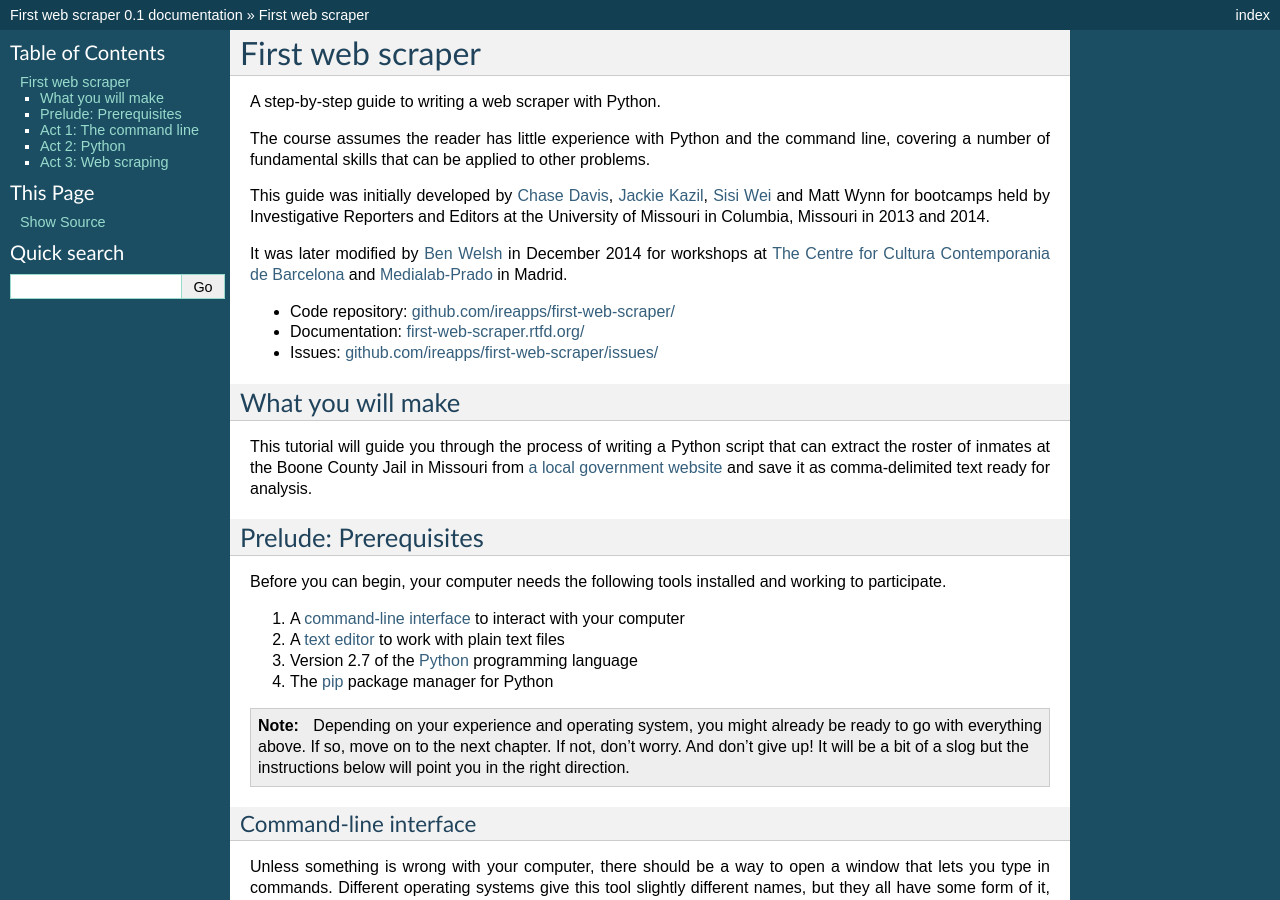
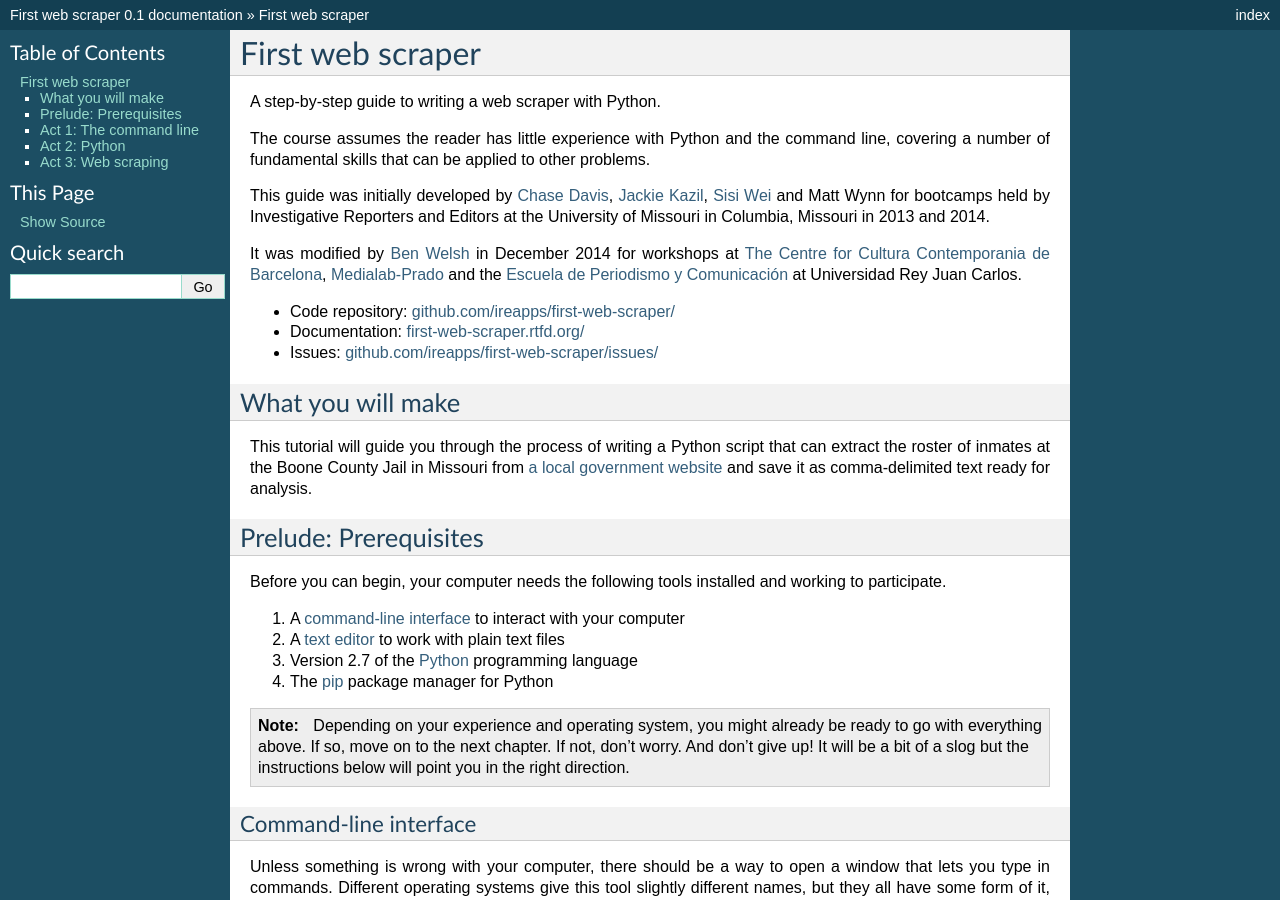
Before and after one commit to palewire/first-web-scraper, a Sphinx documentation site: the page built from docs/index.rst, in a window 1280 px wide and 900 px high. Built offline with Sphinx 7.4.7, drawn with Linux system fonts in a browser that asks for light colours.

Commit message:
Added third class to docs

```diff
--- a/docs/index.rst
+++ b/docs/index.rst
@@ -13,7 +13,7 @@ Kazil <jackiekazil@gmail.com>`__, `Sisi Wei <me@sisiwei.com>`__ and Matt
 Wynn for bootcamps held by Investigative Reporters and Editors at the
 University of Missouri in Columbia, Missouri in 2013 and 2014.
 
-It was later modified by `Ben Welsh <http://palewi.re/who-is-ben-welsh/>`_ in December 2014 for workshops at `The Centre for Cultura Contemporania de Barcelona <http://www.cccb.org/en/curs_o_conferencia-data_journalism_work_session_viii-46957>`_ and `Medialab-Prado <http://medialab-prado.es/article/iitallerdeperiodismodedatosconvocatoriadeproyectos>`_ in Madrid.
+It was modified by `Ben Welsh <http://palewi.re/who-is-ben-welsh/>`_ in December 2014 for workshops at `The Centre for Cultura Contemporania de Barcelona <http://www.cccb.org/en/curs_o_conferencia-data_journalism_work_session_viii-46957>`_, `Medialab-Prado <http://medialab-prado.es/article/iitallerdeperiodismodedatosconvocatoriadeproyectos>`_ and the `Escuela de Periodismo y Comunicación <http://www.escuelaunidadeditorial.es/master-periodismo-de-investigacion.html>`_ at Universidad Rey Juan Carlos.
 
 -  Code repository:
    `github.com/ireapps/first-web-scraper/ <https://github.com/ireapps/first-web-scraper/>`__
```
